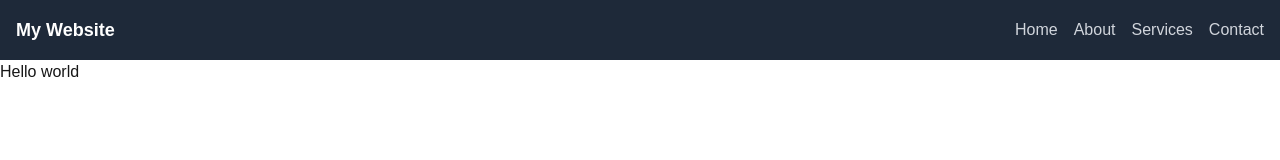
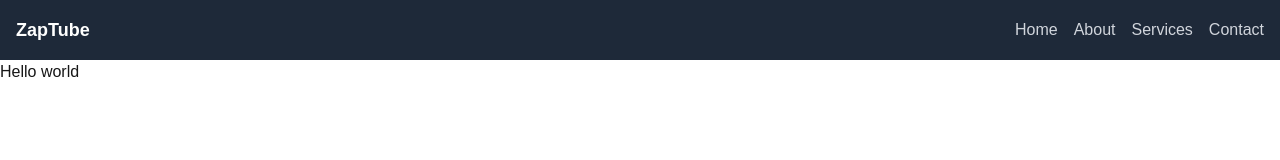
Before and after one commit to devAbdullah50/ZapTube, a Next.js app: page / in a window 1280 px wide. Shown: the top 160 px of the page. Built offline with nearby package versions, Linux system fonts and the light colour scheme.

Commit message:
Fix Navbar title and correct import path for Navbar component

```diff
--- a/Components/Navbar.tsx
+++ b/Components/Navbar.tsx
@@ -3,7 +3,7 @@ export default function Navbar(){
         <nav className="bg-gray-800 p-4">
             <div className="container mx-auto flex justify-between items-center">
                 <div className="text-white text-lg font-bold">
-                    My Website
+                    ZapTube
                 </div>
                 <ul className="flex space-x-4">
                     <li><a href="#" className="text-gray-300 hover:text-white">Home</a></li>
--- a/app/layout.tsx
+++ b/app/layout.tsx
@@ -1,7 +1,7 @@
 import type { Metadata } from "next";
 import { Geist, Geist_Mono } from "next/font/google";
 import "./globals.css";
-import Navbar from "@/components/Navbar";
+import Navbar from "@/Components/Navbar";
 
 const geistSans = Geist({
   variable: "--font-geist-sans",
```
